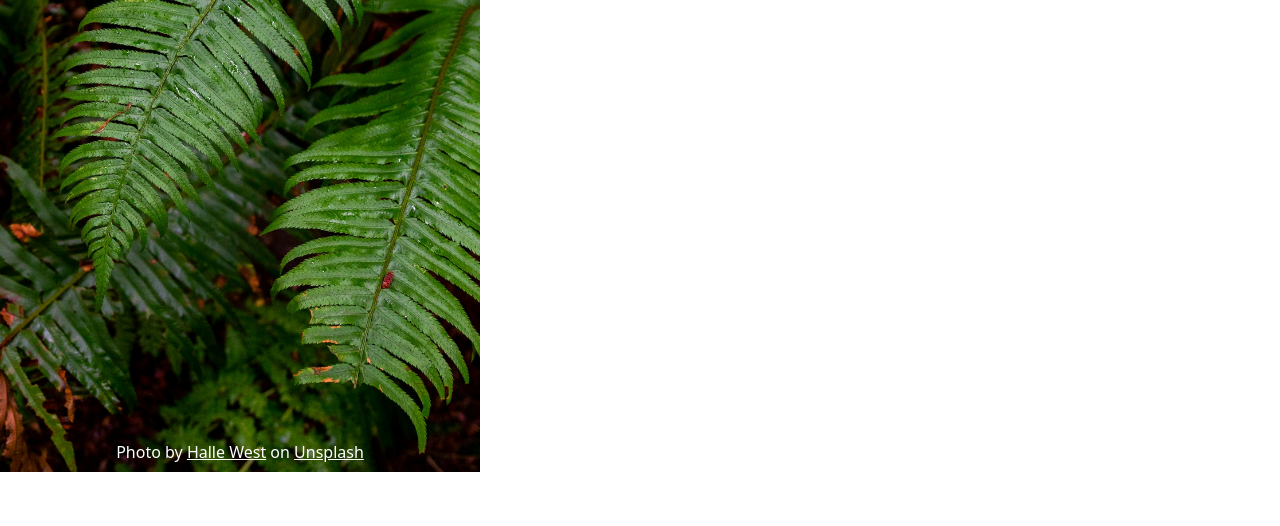
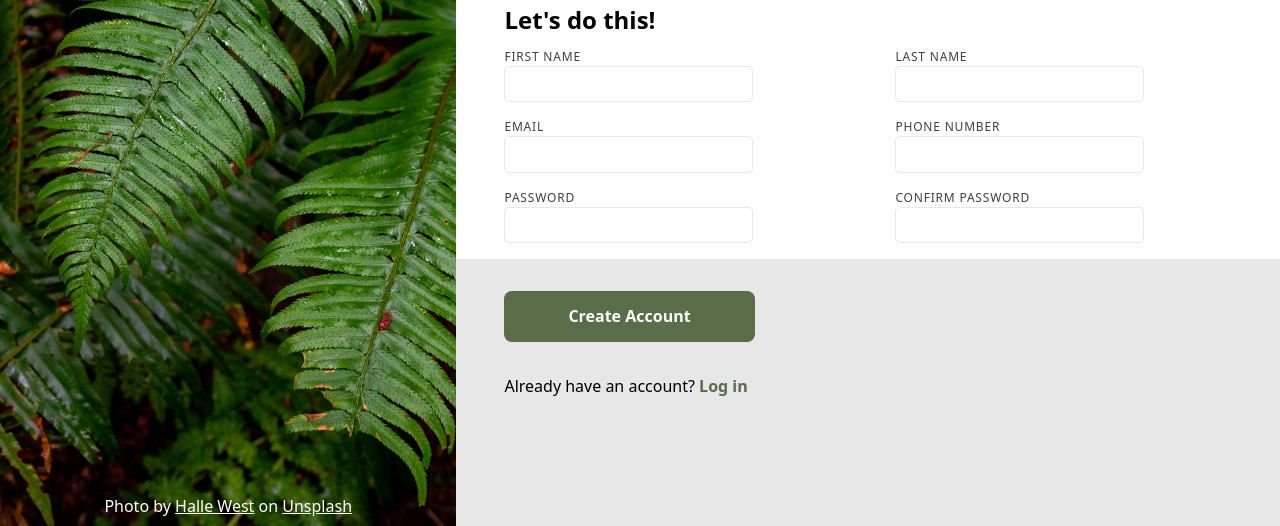
Before and after one commit to acursin/sign-up-form, a plain HTML site: page index.html in a window 1280 px wide. Shown: the part 328-854 px from the top of the page. Before the commit the page ends 800 px from the top, so only its background shows below. Drawn offline with Linux system fonts and the light colour scheme.

Commit message:
Add main content and styles

```diff
--- a/css/styles.css
+++ b/css/styles.css
@@ -34,11 +34,11 @@ img {
 
 }
 
-:root {
-    --plant-img-ratio: 931 / 1396
-}
+/* Styles */
 
-/* Styles */
+/* * {
+    outline: 1px solid red;
+} */
 
 body {
     display: flex;
@@ -87,3 +87,79 @@ body {
 .credit__link {
     color: white;
 }
+
+
+.content {
+    flex: 1;
+    padding: 8rem 3rem;
+    background-color: rgb(231, 231, 231);
+}
+
+.big-text {
+    width: 53ch;
+    line-height: 1.5rem;
+    font-size: 1.5rem;
+    font-weight: bold;
+}
+
+.big-text+.big-text {
+    margin-top: 2rem;
+}
+
+.form {
+    margin: 4rem -3rem 2rem;
+    padding: 1rem 3rem;
+    background-color: white;
+}
+
+.form .big-text {
+    margin-bottom: 1rem;
+}
+
+.form__content {
+    display: flex;
+    flex-wrap: wrap;
+    justify-content: space-between;
+    gap: 1rem;
+    width: 40rem;
+}
+
+.input {
+    display: flex;
+    flex-direction: column;
+    font-size: 1rem;
+}
+
+.input__label {
+    font-size: .75rem;
+    font-weight: 450;
+    letter-spacing: .05rem;
+    color: rgb(63, 63, 63);
+}
+
+.textbox {
+    border: 1px solid #e5e7eb;
+    border-radius: 5px;
+    padding: 0.5rem;
+}
+
+.textbox:focus {
+    outline: 2px solid blue;
+    box-shadow: 3px 3px 5px rgb(74, 74, 74);
+}
+
+.button {
+    margin-bottom: 2rem;
+    border: none;
+    border-radius: 8px;
+    padding: 1rem 4rem;
+    background-color: #596d48;
+    font-weight: bold;
+    color: #fff;
+}
+
+.link {
+    font-weight: bold;
+    text-decoration: none;
+    color: #596d48;
+}
--- a/index.html
+++ b/index.html
@@ -18,8 +18,42 @@
         </footer>
     </section>
 
-    <main class="center">
+    <main class="content">
+        <h2 class="big-text">This is not a real online service! You know you need something like this in your life to help you realize your deepest dreams. Sign up <em>now</em> to get started.</h2>
+        <h2 class="big-text">You <em>know</em> you want to.</h2>
 
+        <form class=form action="#" method="post" id="signup">
+            <legend class="big-text">Let's do this!</legend>
+            <ul role="list" class="form__content">
+                <li class="input">
+                    <label class="input__label" for="first_name">FIRST NAME</label>
+                    <input class="textbox" type="text" name="first_name" id="first_name">
+                </li>
+                <li class="input">
+                    <label class="input__label" for="last_name">LAST NAME</label>
+                    <input class="textbox"type="text" name="last_name" id="last_name">
+                </li>
+                <li class="input">
+                    <label class="input__label" for="email">EMAIL</label>
+                    <input class="textbox"type="email" name="email" id="email">
+                </li>
+                <li class="input">
+                    <label class="input__label" for="phone">PHONE NUMBER</label>
+                    <input class="textbox"type="tel" name="phone" id="phone">
+                </li>
+                <li class="input">
+                    <label class="input__label" for="pwd">PASSWORD</label>
+                    <input class="textbox"type="password" name="pwd" id="pwd">
+                </li>
+                <li class="input">
+                    <label class="input__label" for="confirm_pwd">CONFIRM PASSWORD</label>
+                    <input class="textbox"type="password" name="confirm_pwd" id="confirm_pwd">
+                </li>
+            </ul>
+        </form>
+
+        <button class="button" type="submit" form="signup">Create Account</button>
+        <p class="text">Already have an account? <a class="link" href="#">Log in</a></p>
     </main>
 </body>
 </html>
```
